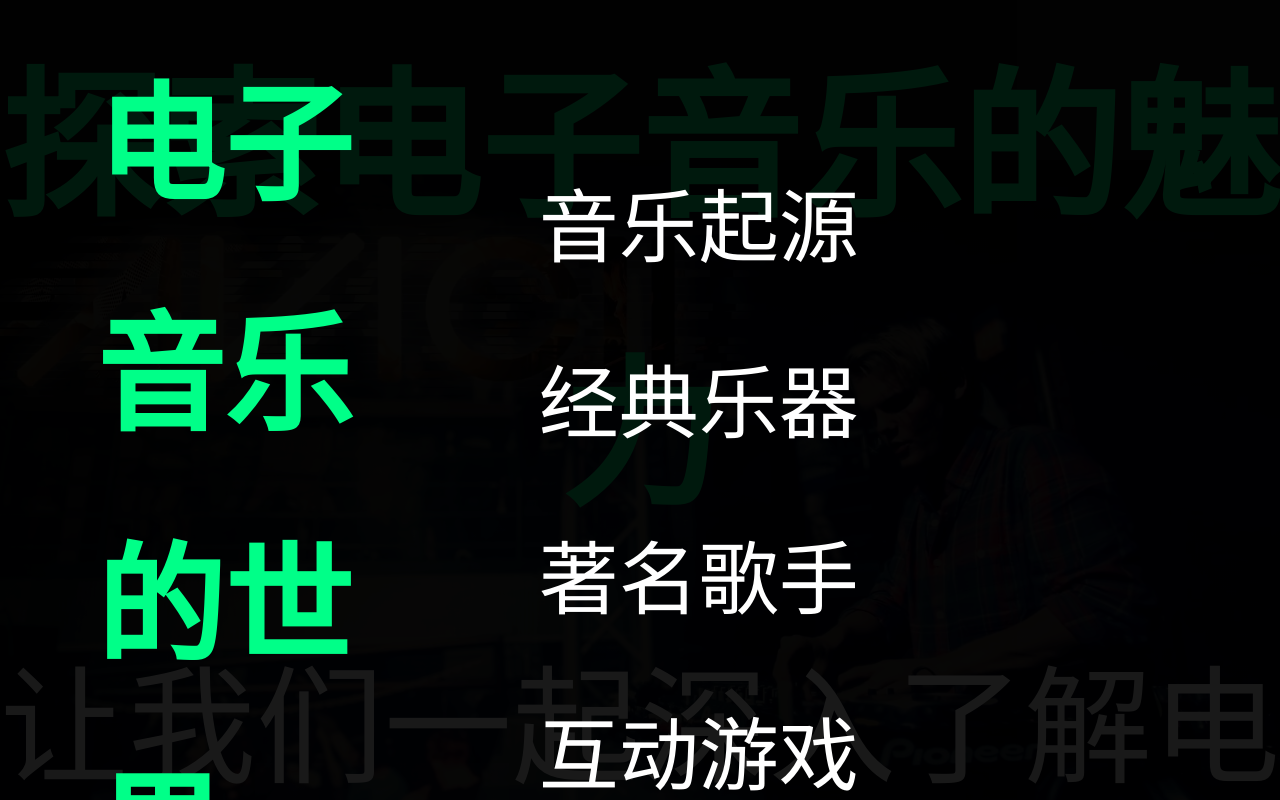
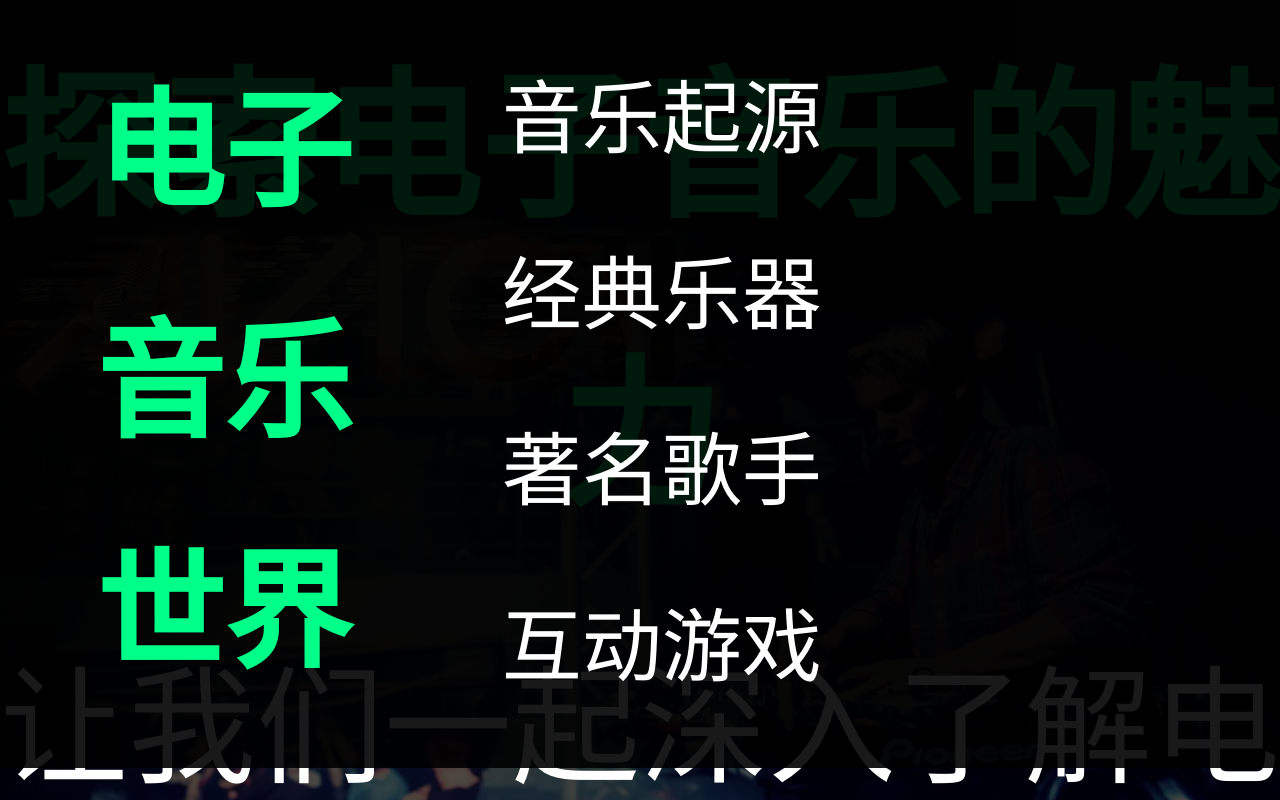
Before and after one commit to CyberGao/Electronic-music, a plain HTML site: page index.html in a window 1280 px wide. Shown: the top 800 px of the page. Drawn offline with Linux system fonts and the light colour scheme.

Commit message:
Update index.html

```diff
--- a/index.html
+++ b/index.html
@@ -13,7 +13,7 @@
     <!-- 导航栏 -->
     <nav class="navbar">
         <div class="nav-container">
-            <h1 class="logo">电子音乐的世界</h1>
+            <h1 class="logo">电子音乐世界</h1>
             <div class="nav-links">
                 <a href="#history">音乐起源</a>
                 <a href="#instrument-showcase">经典乐器</a>
```
